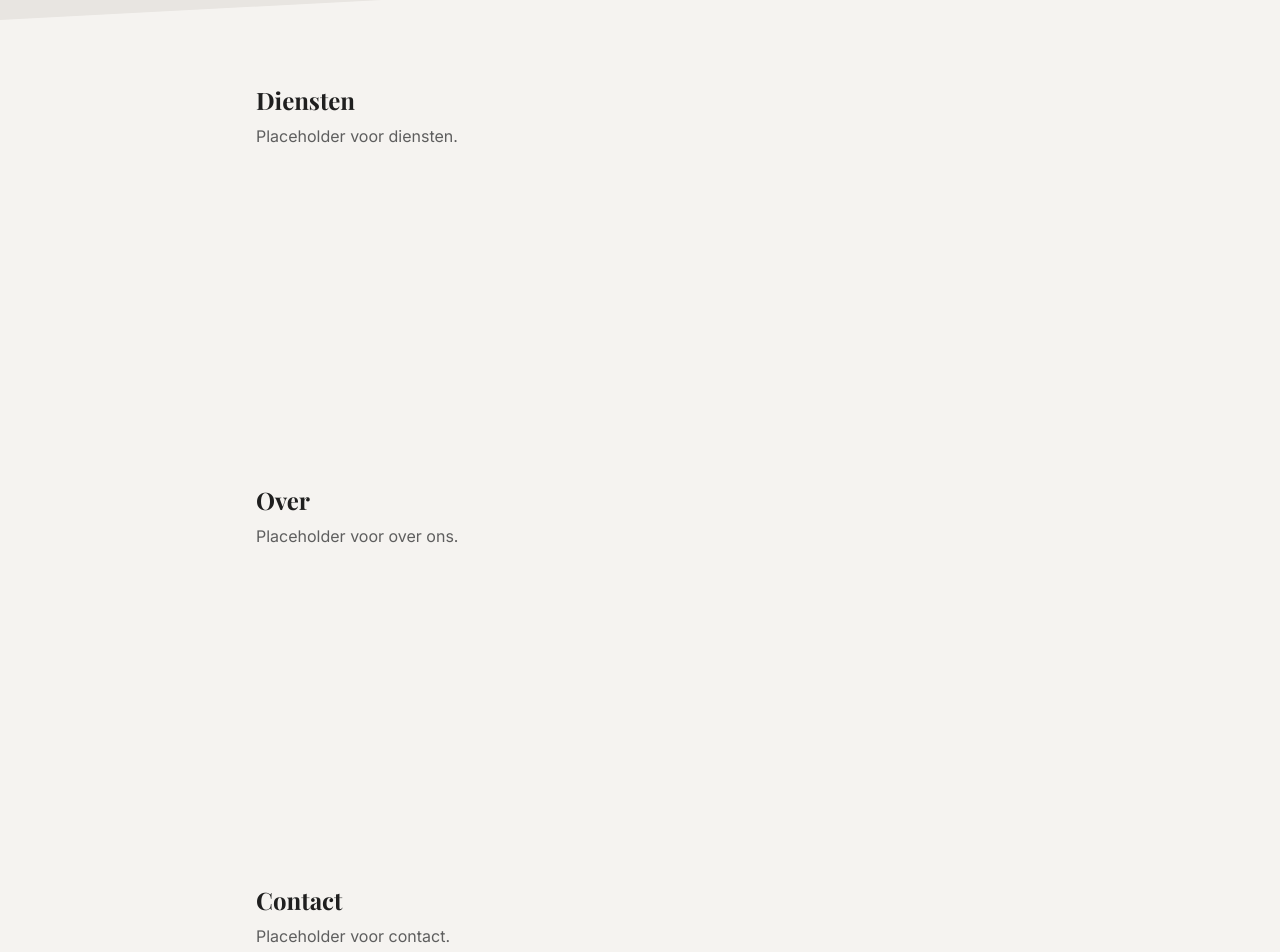
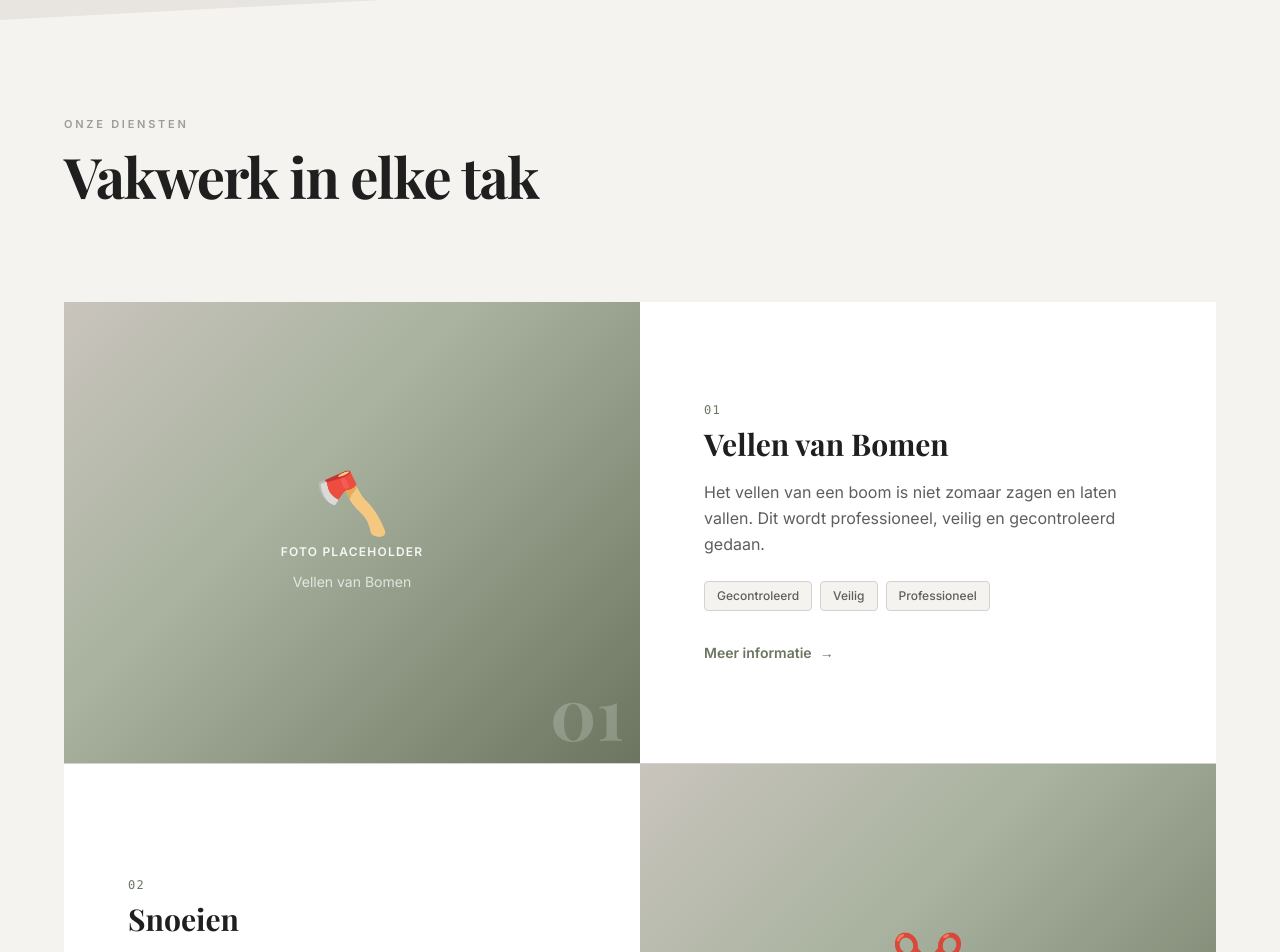
Before and after one commit to lukasvannuffel/ttt-website, a Next.js app: page / in a window 1280 px wide. Shown: the part 980-1932 px from the top of the page. Built offline with nearby package versions, Linux system fonts and the light colour scheme.

Commit message:
Diensten / footer / data JSON

```diff
--- a/app/layout.tsx
+++ b/app/layout.tsx
@@ -1,6 +1,7 @@
 import type { Metadata } from "next";
 import { Inter, Playfair_Display } from "next/font/google";
 
+import { Footer } from "@/components/Footer";
 import { Navigation } from "@/components/Navigation";
 
 import "./globals.css";
@@ -20,7 +21,7 @@ const playfairDisplay = Playfair_Display({
 export const metadata: Metadata = {
   title: "Tree Top Tom - Professionele Boomverzorging",
   description:
-    "Professionele boomverzorging in Oost-Vlaanderen. Veilig, betrouwbaar en gecertificeerd.",
+    "Professionele boomverzorging in Vlaams-Brabant. Veilig, betrouwbaar en gecertificeerd.",
 };
 
 export default function RootLayout({
@@ -35,6 +36,7 @@ export default function RootLayout({
       >
         <Navigation />
         {children}
+        <Footer />
       </body>
     </html>
   );
--- a/app/page.tsx
+++ b/app/page.tsx
@@ -1,3 +1,4 @@
+import { Diensten } from "@/components/Diensten";
 import { Hero } from "@/components/Hero";
 
 export default function Home() {
@@ -5,16 +6,7 @@ export default function Home() {
     <>
       <Hero />
       <div className="diagonal-divider" />
-      <section id="diensten" className="min-h-[50vh] px-8 py-16">
-        <div className="mx-auto max-w-3xl">
-          <h2 className="font-serif text-2xl font-bold text-[var(--text-primary)]">
-            Diensten
-          </h2>
-          <p className="mt-2 text-[var(--text-secondary)]">
-            Placeholder voor diensten.
-          </p>
-        </div>
-      </section>
+      <Diensten />
       <section id="over" className="min-h-[50vh] px-8 py-16">
         <div className="mx-auto max-w-3xl">
           <h2 className="font-serif text-2xl font-bold text-[var(--text-primary)]">
--- /dev/null
+++ b/components/Diensten.tsx
@@ -0,0 +1,145 @@
+import Image from "next/image";
+
+import type { Dienst } from "@/types/diensten";
+
+import dienstenData from "@/data/diensten.json";
+
+const diensten = dienstenData as Dienst[];
+
+function ServiceImagePlaceholder({
+  icon,
+  title,
+  index,
+}: {
+  icon: string;
+  title: string;
+  index: number;
+}) {
+  return (
+    <div
+      className="relative aspect-[4/3] w-full overflow-hidden bg-[var(--bg-primary)] md:aspect-[5/4]"
+      style={{
+        background: `linear-gradient(135deg, var(--accent-tertiary) 0%, var(--accent-secondary) 40%, var(--accent-primary) 100%)`,
+      }}
+    >
+      <div className="absolute inset-0 flex flex-col items-center justify-center gap-3 text-white/90">
+        <span className="text-5xl md:text-6xl" aria-hidden>
+          {icon}
+        </span>
+        <span className="text-xs font-semibold uppercase tracking-widest">
+          Foto placeholder
+        </span>
+        <span className="max-w-[80%] text-center text-sm opacity-80">
+          {title}
+        </span>
+      </div>
+      <div className="absolute bottom-4 right-4 font-serif text-6xl font-bold text-white/20 md:text-7xl">
+        {String(index + 1).padStart(2, "0")}
+      </div>
+    </div>
+  );
+}
+
+function ServiceRow({
+  dienst,
+  index,
+}: {
+  dienst: Dienst;
+  index: number;
+}) {
+  const isImageLeft = index % 2 === 0;
+
+  return (
+    <article
+      className="group grid grid-cols-1 gap-0 md:grid-cols-2 md:gap-0 lg:min-h-[380px]"
+      style={{ scrollMarginTop: "6rem" }}
+    >
+      <div
+        className={`relative min-h-[240px] md:min-h-full ${
+          isImageLeft ? "md:order-1" : "md:order-2"
+        }`}
+      >
+        {dienst.image ? (
+          <div className="relative h-full min-h-[240px] w-full md:absolute md:inset-0">
+            <Image
+              src={dienst.image}
+              alt=""
+              fill
+              className="object-cover"
+              sizes="(max-width: 768px) 100vw, 50vw"
+            />
+          </div>
+        ) : (
+          <ServiceImagePlaceholder
+            icon={dienst.icon}
+            title={dienst.title}
+            index={index}
+          />
+        )}
+      </div>
+      <div
+        className={`flex flex-col justify-center bg-[var(--surface)] px-6 py-10 md:px-12 md:py-14 lg:px-16 ${
+          isImageLeft ? "md:order-2" : "md:order-1"
+        }`}
+      >
+        <span
+          className="mb-2 font-mono text-xs font-medium tracking-widest text-[var(--accent-primary)]"
+          aria-hidden
+        >
+          {String(index + 1).padStart(2, "0")}
+        </span>
+        <h3 className="font-serif text-2xl font-bold leading-tight text-[var(--text-primary)] md:text-3xl">
+          {dienst.title}
+        </h3>
+        <p className="mt-4 max-w-xl leading-relaxed text-[var(--text-secondary)]">
+          {dienst.description}
+        </p>
+        <div className="mt-6 flex flex-wrap gap-2">
+          {dienst.tags.map((tag) => (
+            <span
+              key={tag}
+              className="rounded-sm border border-[var(--border)] bg-[var(--bg-primary)] px-3 py-1.5 text-xs font-medium text-[var(--text-secondary)]"
+            >
+              {tag}
+            </span>
+          ))}
+        </div>
+        <a
+          href={dienst.href ?? "#"}
+          className="mt-8 inline-flex items-center gap-2 text-sm font-semibold text-[var(--accent-primary)] no-underline transition-all hover:gap-3"
+        >
+          Meer informatie
+          <span aria-hidden className="transition-transform group-hover:translate-x-0.5">
+            →
+          </span>
+        </a>
+      </div>
+    </article>
+  );
+}
+
+export function Diensten() {
+  return (
+    <section
+      id="diensten"
+      className="relative overflow-hidden bg-[var(--bg-primary)]"
+    >
+      <div className="mx-auto max-w-[1400px] px-6 py-16 md:px-10 md:py-24 lg:px-16">
+        <header className="mb-16 max-w-2xl md:mb-24">
+          <p className="mb-3 text-[11px] font-semibold uppercase tracking-[0.25em] text-[var(--text-tertiary)]">
+            Onze Diensten
+          </p>
+          <h2 className="font-serif text-4xl font-bold leading-[1.1] tracking-tight text-[var(--text-primary)] md:text-5xl lg:text-[56px]">
+            Vakwerk in elke tak
+          </h2>
+        </header>
+
+        <div className="divide-y divide-[var(--border)]">
+          {diensten.map((dienst, index) => (
+            <ServiceRow key={dienst.title} dienst={dienst} index={index} />
+          ))}
+        </div>
+      </div>
+    </section>
+  );
+}
--- /dev/null
+++ b/components/Footer.tsx
@@ -0,0 +1,89 @@
+import Link from "next/link";
+
+const INSTAGRAM_URL = "https://instagram.com/treetoptom";
+
+const dienstenLinks = [
+  { label: "Vellen", href: "#diensten" },
+  { label: "Snoeien", href: "#diensten" },
+  { label: "Aanplanting", href: "#diensten" },
+  { label: "Advies", href: "#diensten" },
+  { label: "Hakselen", href: "#diensten" },
+];
+
+const navigatieLinks = [
+  { label: "Home", href: "#home" },
+  { label: "Over", href: "#over" },
+  { label: "Contact", href: "#contact" },
+  { label: "Instagram", href: INSTAGRAM_URL, external: true },
+];
+
+export function Footer() {
+  return (
+    <footer className="border-t border-[var(--border)] bg-[var(--bg-secondary)] px-8 pb-12 pt-20 md:px-12 lg:px-[120px]">
+      <div className="mb-16 grid grid-cols-1 gap-12 md:gap-12 lg:grid-cols-[2fr_1fr_1fr] lg:gap-20">
+        <div>
+          <div className="font-serif text-3xl font-bold text-[var(--text-primary)]">
+            Tree Top Tom
+          </div>
+          <p className="mt-6 max-w-[400px] leading-relaxed text-[var(--text-secondary)]">
+            Professionele boomverzorging met passie voor vakwerk. Veilig,
+            betrouwbaar en gecertificeerd in Vlaams-Brabant.
+          </p>
+        </div>
+
+        <div>
+          <h4 className="mb-6 text-[11px] font-semibold uppercase tracking-[0.2em] text-[var(--text-tertiary)]">
+            Diensten
+          </h4>
+          <ul className="list-none">
+            {dienstenLinks.map((item) => (
+              <li key={item.label} className="mb-3">
+                <Link
+                  href={item.href}
+                  className="text-[var(--text-secondary)] no-underline transition-colors hover:text-[var(--accent-primary)]"
+                >
+                  {item.label}
+                </Link>
+              </li>
+            ))}
+          </ul>
+        </div>
+
+        <div>
+          <h4 className="mb-6 text-[11px] font-semibold uppercase tracking-[0.2em] text-[var(--text-tertiary)]">
+            Navigatie
+          </h4>
+          <ul className="list-none">
+            {navigatieLinks.map((item) =>
+              item.external ? (
+                <li key={item.label} className="mb-3">
+                  <a
+                    href={item.href}
+                    target="_blank"
+                    rel="noopener noreferrer"
+                    className="text-[var(--text-secondary)] no-underline transition-colors hover:text-[var(--accent-primary)]"
+                  >
+                    {item.label}
+                  </a>
+                </li>
+              ) : (
+                <li key={item.label} className="mb-3">
+                  <Link
+                    href={item.href}
+                    className="text-[var(--text-secondary)] no-underline transition-colors hover:text-[var(--accent-primary)]"
+                  >
+                    {item.label}
+                  </Link>
+                </li>
+              ),
+            )}
+          </ul>
+        </div>
+      </div>
+
+      <div className="border-t border-[var(--border)] pt-8 text-center text-[13px] text-[var(--text-tertiary)]">
+        © 2026 Tree Top Tom Boomverzorging. Alle rechten voorbehouden.
+      </div>
+    </footer>
+  );
+}
--- a/components/Hero.tsx
+++ b/components/Hero.tsx
@@ -35,7 +35,7 @@ export function Hero() {
           <span className="hero-headline-underline">Top Tom</span>
         </h1>
         <p className="mb-12 max-w-[480px] text-lg leading-relaxed text-[var(--text-secondary)]">
-          Veilig en vakkundig boomwerk in Oost-Vlaanderen. Van vellen tot
+          Veilig en vakkundig boomwerk in Vlaams-Brabant. Van vellen tot
           snoeien, met passie voor elke boom.
         </p>
         <div className="flex gap-4">
@@ -61,7 +61,7 @@ export function Hero() {
         >
           <Image
             src="/img/hero.png"
-            alt="Professionele boomverzorger aan het werk in de boom in Oost-Vlaanderen"
+            alt="Professionele boomverzorger aan het werk in de boom in Vlaams-Brabant"
             fill
             className="object-cover object-center opacity-90"
             priority
--- /dev/null
+++ b/data/diensten.json
@@ -0,0 +1,42 @@
+[
+  {
+    "icon": "🪓",
+    "title": "Vellen van Bomen",
+    "description": "Het vellen van een boom is niet zomaar zagen en laten vallen. Dit wordt professioneel, veilig en gecontroleerd gedaan.",
+    "tags": ["Gecontroleerd", "Veilig", "Professioneel"],
+    "href": "#",
+    "image": null
+  },
+  {
+    "icon": "✂️",
+    "title": "Snoeien",
+    "description": "Snoeien is zo veel meer dan gewoon wat takken afzagen. Wij kijken naar wat de boom nodig heeft.",
+    "tags": ["Vakkundig", "Natuurgericht"],
+    "href": "#",
+    "image": null
+  },
+  {
+    "icon": "🌱",
+    "title": "Aanplanting",
+    "description": "Voor elke boom die gaat staat er weer een andere paraat. We kijken naar ruimte en bodemgeschiktheid.",
+    "tags": ["Bodeminspectie", "Nazorg"],
+    "href": "#",
+    "image": null
+  },
+  {
+    "icon": "💡",
+    "title": "Boomadvies",
+    "description": "Niet zeker? Neem contact op dan kom ik graag kijken voor het beste advies voor u en uw boom.",
+    "tags": ["Gratis", "Vrijblijvend"],
+    "href": "#",
+    "image": null
+  },
+  {
+    "icon": "♻️",
+    "title": "Hakselen & Frezen",
+    "description": "Complete opruiming met hakselaar voor takken en stobbenfrees voor het verwijderen van boomstronken.",
+    "tags": ["Hakselaar", "Stobbenfrees"],
+    "href": "#",
+    "image": null
+  }
+]
--- /dev/null
+++ b/types/diensten.ts
@@ -0,0 +1,9 @@
+export interface Dienst {
+  icon: string;
+  title: string;
+  description: string;
+  tags: string[];
+  href?: string;
+
+  image?: string | null;
+}
```
Also changed, not shown: app/globals.css (line endings or trailing spaces).
